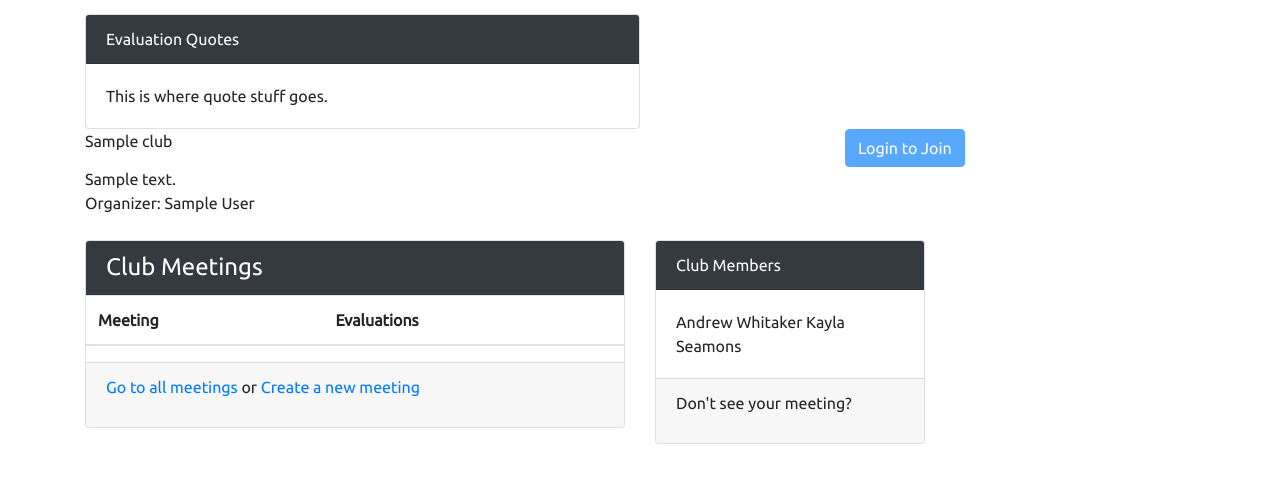
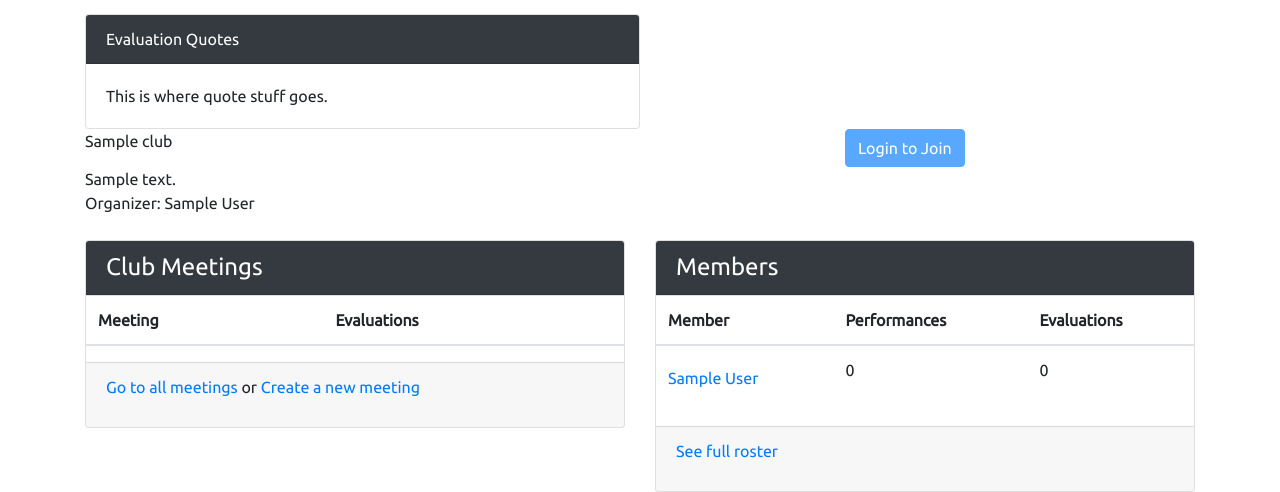
Before and after one commit to Andrew-Whitaker/tm-feedback, a Django app: page /clubs/1/ in a window 1280 px wide; the page is wider, and only the part inside the window is pictured. Shown: the part 684-1176 px from the top of that part. Before the commit the page ends 1128 px from the top of that part, so only its background shows below. Run offline with Django 3.2, Linux system fonts and the light colour scheme; tables that the repository leaves empty hold one stand-in row (values such as "Sample post"); lists and menus that the app fills with data are empty; some libraries are stand-ins or nearby versions.

Commit message:
Made a better card for Club Member Roster. All of its features are unfinished.

```diff
--- a/tmfeedback/clubs/models.py
+++ b/tmfeedback/clubs/models.py
@@ -69,3 +69,12 @@ class Club(models.Model):
         meeting_query_set = self.meetings.filter(date__range=[start_date_str, end_date_str])
         meeting_query_set = meeting_query_set.order_by('-date')
         return meeting_query_set
+
+    def get_roster(self):
+        """
+        Get the list of members in a club.
+
+        :return: Django Queryset of the members in a club.
+        """
+        members = self.members.order_by('last_name')
+        return members
--- a/tmfeedback/clubs/templates/clubs/club_home.html
+++ b/tmfeedback/clubs/templates/clubs/club_home.html
@@ -75,20 +75,32 @@
                 <div class="card-footer">
                     <p><a href="{% url 'meeting_list' club.id %}">Go to all meetings</a> or
                         <a href="{% url 'meeting_create' club.id %}">Create a new meeting</a></p>
-
                 </div>
             </div>
-
         </div>
         <div class="col-md-6">
-            <div class="card w-50" style="margin-top:25px">
-                <div class="card-header text-white bg-dark">Club Members</div>
-                <div class="card-body">
-                    Andrew Whitaker
-                    Kayla Seamons
-                </div>
+            <div class="card" style="margin-top:25px">
+                <h4 class="card-header text-white bg-dark">Members</h4>
+                <table class="table">
+                    <thead class="thead-inverse">
+                        <tr>
+                            <th>Member</th>
+                            <th>Performances</th>
+                            <th>Evaluations</th>
+                        </tr>
+                    </thead>
+                    <tbody>
+                        {% for member in members %}
+                            <tr>
+                                <td class="align-middle"><a href="#">{{ member.get_full_name }}</a></td>
+                                <td class="align-middle"><p class="text_muted">0</p></td>
+                                <td class="align-middle"><p class="text_muted">0</p></td>
+                            </tr>
+                        {% endfor %}
+                    </tbody>
+                </table>
                 <div class="card-footer">
-                    <p>Don't see your meeting?</p>
+                    <p><a href="{% url 'club_member_roster' club.id %}">See full roster</a></p>
                 </div>
             </div>
         </div>
--- a/tmfeedback/clubs/views.py
+++ b/tmfeedback/clubs/views.py
@@ -26,7 +26,8 @@ class ClubHomeView(View):
         user = request.user
         context = {
             'club': club,
-            'meetings': club.get_meetings_from_last_n_weeks(8, date=date(2020, 8, 11))
+            'meetings': club.get_meetings_from_last_n_weeks(8, date=date(2020, 8, 11)),
+            'members': club.get_roster()
         }
         if user.is_authenticated:
             context['is_member'] = club.has_member(user)
```
